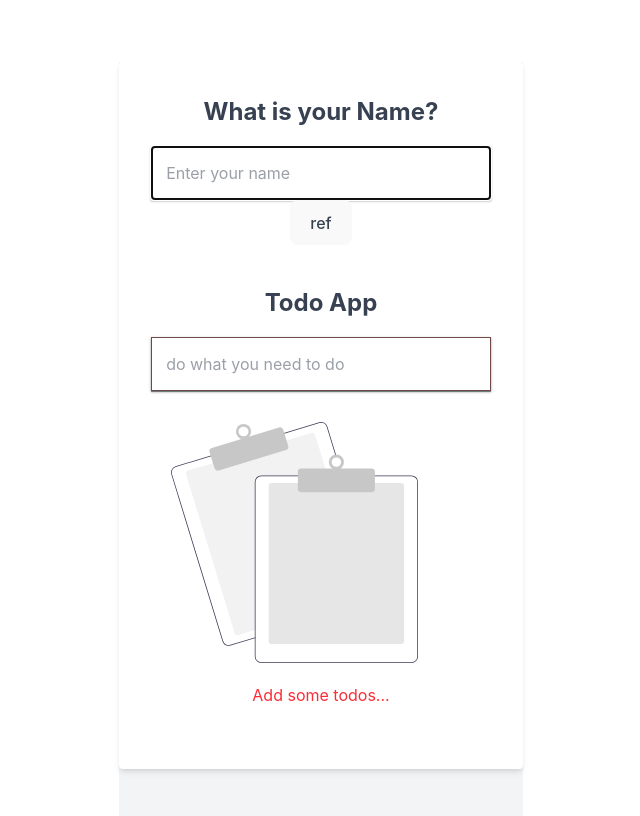
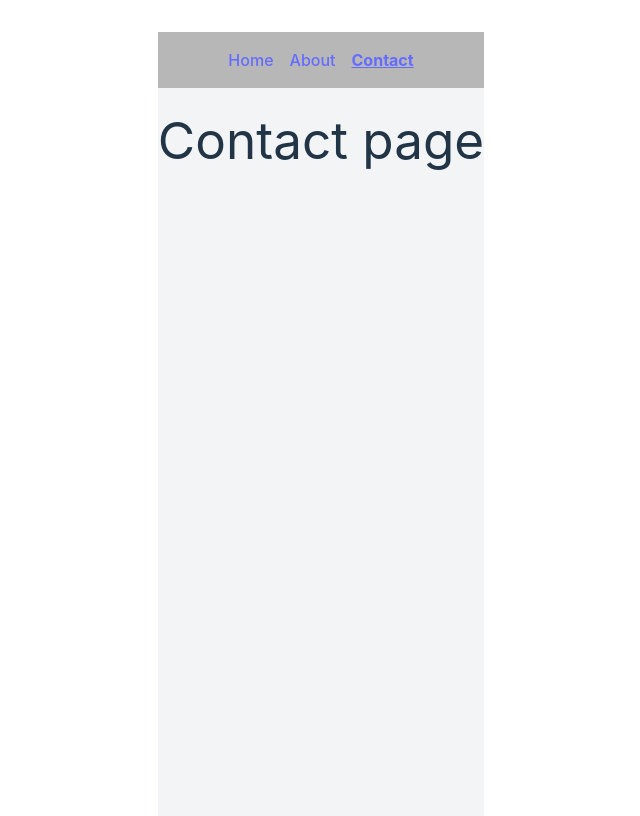
Before and after one commit to simshard/react-app, a React (Vite) app: page /contact in a window 1280 px wide. Shown: the top 816 px of the page, without its empty margins (319-959 px from the left). Built offline with nearby package versions, Linux system fonts and the light colour scheme.

Commit message:
react router basics

```diff
--- a/package.json
+++ b/package.json
@@ -14,6 +14,7 @@
     "prop-types": "^15.8.1",
     "react": "^19.0.0",
     "react-dom": "^19.0.0",
+    "react-router": "^7.3.0",
     "react-transition-group": "^4.4.5",
     "tailwindcss": "^4.0.9"
   },
--- a/src/App.css
+++ b/src/App.css
@@ -197,6 +197,7 @@ nav ul li:not(:first-child) {
 
 .active {
   font-weight: bold;
+  text-decoration: underline
 }
 
 /* Transitions  */
--- a/src/components/App.jsx
+++ b/src/components/App.jsx
@@ -46,8 +46,8 @@ const nodeRef = useRef(null);
                           filter,
                           setFilter
                           }}>
-    <div className="todo-app-container mb-12 ">
-      <div className="todo-app">
+
+      <div className="container todo-app">
 
       <div className="name-container">
         <h2>What is your Name?</h2>
@@ -100,7 +100,7 @@ const nodeRef = useRef(null);
 
 
       </div>
-    </div>
+
    </TodosContext.Provider>
   );
 }
--- /dev/null
+++ b/src/components/NavBar.jsx
@@ -0,0 +1,22 @@
+import React from 'react';
+import { NavLink } from 'react-router';
+
+const NavBar = () => {
+    return (
+        <nav>
+            <ul>
+                <li>
+                    <NavLink to="/" activeClassName="active">Home</NavLink>
+                </li>
+                <li>
+                    <NavLink to="/about" activeClassName="active">About</NavLink>
+                </li>
+                <li>
+                    <NavLink to="/contact" activeClassName="active">Contact</NavLink>
+                </li>
+           </ul>
+        </nav>
+    )
+}
+
+export default NavBar;
--- /dev/null
+++ b/src/components/Root.jsx
@@ -0,0 +1,25 @@
+import React from 'react';
+import App from './App';
+import About from '../pages/About';
+import Contact from '../pages/Contact';
+import NavBar from './NavBar';
+import { BrowserRouter as Router, Routes, Route } from "react-router";
+
+function Root () {
+    return (
+        <Router>
+        <div className="todo-app-container">
+           <NavBar/>
+           <div className="content">
+            <Routes>
+               <Route path="/" element={<App />}/>
+               <Route path="/about" element={<About />}/>
+               <Route path="/contact" element={<Contact />}/>
+            </Routes>
+           </div>
+        </div>
+        </Router>
+    )
+}
+
+export default Root;
--- a/src/index.jsx
+++ /dev/null
@@ -1,16 +0,0 @@
-import ReactDOM from 'react-dom';
-import './index.css';
-import App from './components/App';
-import AppClass from './components/AppClass';
-//import reportWebVitals from './reportWebVitals';
-
-
-
-ReactDOM.render(
-  <React.StrictMode>
-    {/* <App /> */}
-    <AppClass />
-  </React.StrictMode>,
-
-  document.getElementById('root')
-);
--- a/src/main.jsx
+++ b/src/main.jsx
@@ -1,11 +1,11 @@
 import { StrictMode } from 'react'
 import { createRoot } from 'react-dom/client'
 import './index.css'
-import App from './components/App.jsx'
+import Root from './components/Root.jsx'
 //import reportWebVitals from './reportWebVitals';
 
 createRoot(document.getElementById('root')).render(
   <StrictMode>
-    <App />
+    <Root />
   </StrictMode>,
 )
--- /dev/null
+++ b/src/pages/About.jsx
@@ -0,0 +1,11 @@
+import React from 'react'
+
+function About(){
+    return (
+        <div className='container'>
+            <h1>About Page</h1>
+        </div>
+    )
+}
+
+export default About;
--- /dev/null
+++ b/src/pages/Contact.jsx
@@ -0,0 +1,11 @@
+import React from 'react'
+
+const Contact = () => {
+    return (
+        <div className='container' >
+            <h1>Contact page</h1>
+        </div>
+    )
+}
+
+export default Contact;
```
Also changed, not shown: 1 other file (tests, documents, lock files or other folders).
